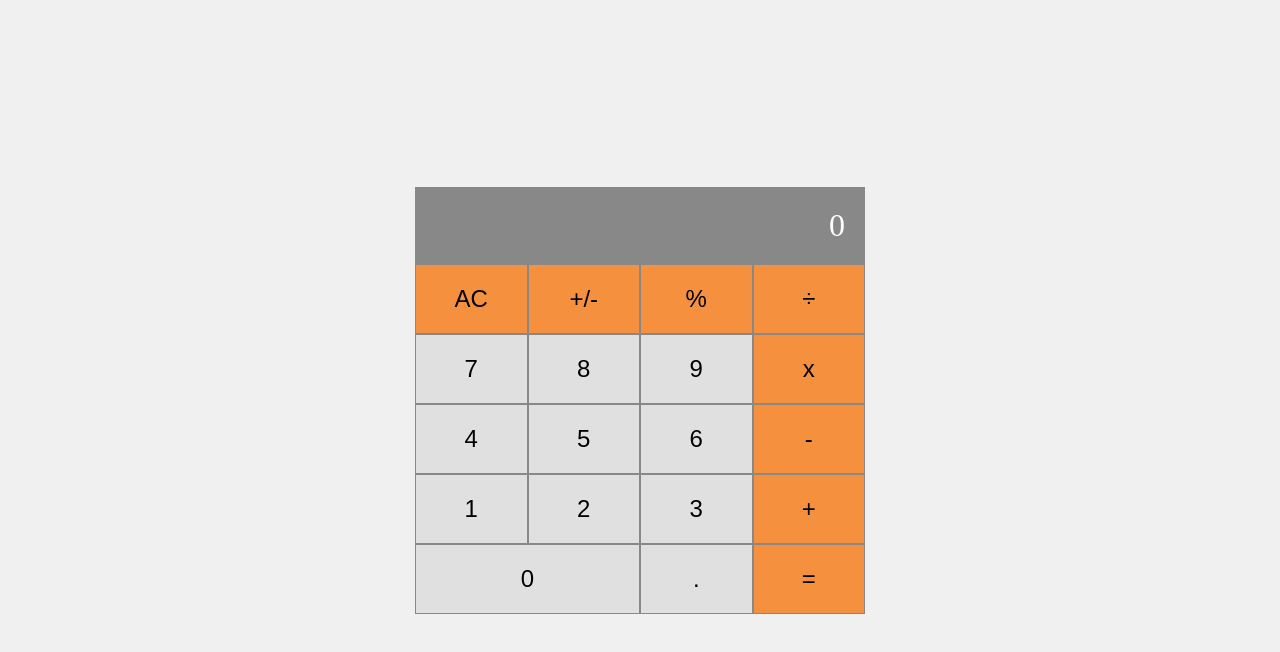
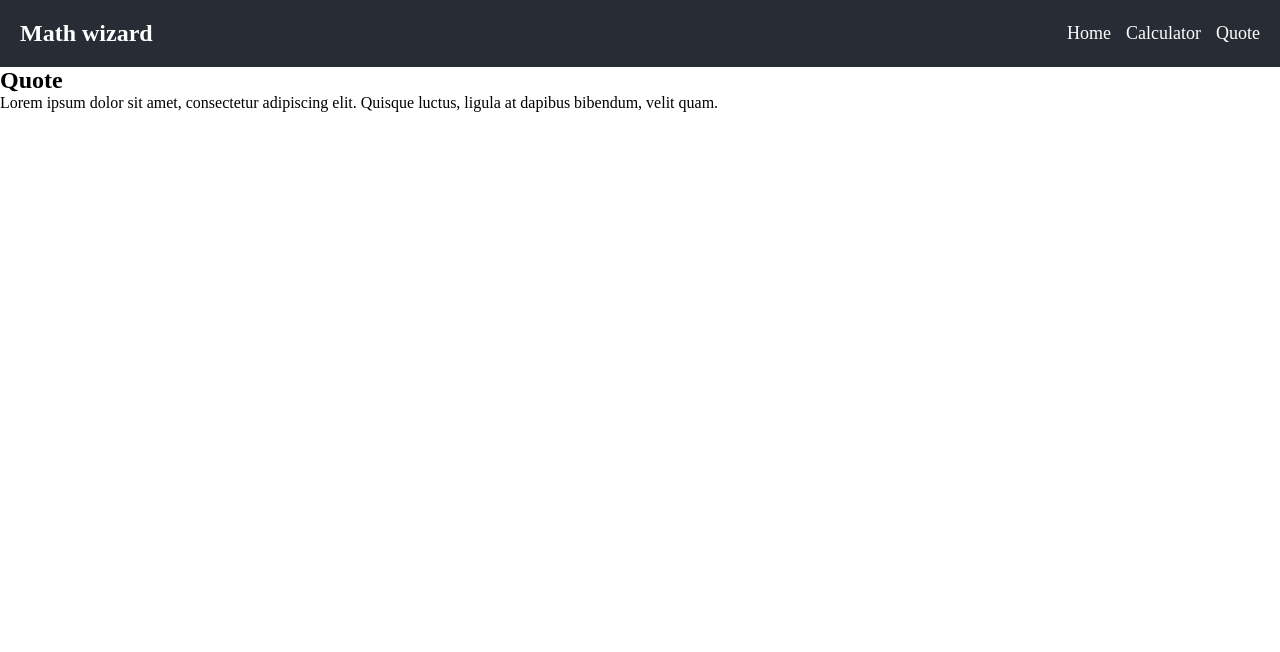
Before and after one commit to Charzy-1/Math-wizard-app, a React (Create React App) app: page /quote in a window 1280 px wide. Shown: the top 652 px of the page. Built offline with nearby package versions, Linux system fonts and the light colour scheme.

Commit message:
Added navbar components

```diff
--- a/package.json
+++ b/package.json
@@ -10,6 +10,7 @@
     "prop-types": "^15.8.1",
     "react": "^18.3.1",
     "react-dom": "^18.3.1",
+    "react-router-dom": "^6.26.1",
     "react-scripts": "5.0.1",
     "web-vitals": "^2.1.4"
   },
--- a/src/App.js
+++ b/src/App.js
@@ -1,11 +1,23 @@
-// src/App.js
 import React from 'react';
+import { BrowserRouter as Router, Route, Routes } from 'react-router-dom';
+import Navbar from './components/Navbar';
+import Home from './components/Home';
 import Calculator from './components/Calculator';
+import Quote from './components/Quote';
 
-const App = () => (
-  <div className="App">
-    <Calculator />
-  </div>
-);
+const App = () => {
+  return (
+    <Router>
+      <Navbar />
+      <div className="content">
+        <Routes>
+          <Route path="/" element={<Home />} />
+          <Route path="/calculator" element={<Calculator />} />
+          <Route path="/quote" element={<Quote />} />
+        </Routes>
+      </div>
+    </Router>
+  );
+};
 
 export default App;
--- a/src/components/Calculator.css
+++ b/src/components/Calculator.css
@@ -1,11 +1,38 @@
-body,
-html {
+* {
   margin: 0;
-  height: 100%;
+  padding: 0;
+  box-sizing: border-box;
+}
+
+
+.navbar {
   display: flex;
-  justify-content: center;
+  justify-content: space-between;
   align-items: center;
-  background-color: #f0f0f0; /* Optional: Set a background color for the page */
+  padding: 20px;
+  background-color: #282c34;
+}
+
+.navbar-brand {
+  font-size: 24px;
+  font-weight: bold;
+  color: white;
+}
+
+.navbar-links {
+  list-style: none;
+  display: flex;
+  gap: 15px;
+}
+
+.navbar-links a {
+  text-decoration: none;
+  color: white;
+  font-size: 18px;
+}
+
+.navbar-links a:hover {
+  text-decoration: underline;
 }
 
 .calculator {
@@ -45,3 +72,27 @@ button.operator {
 button.zero {
   grid-column: span 2;
 }
+
+@media (max-width: 768px) {
+  .navbar-links {
+    display: none;
+    flex-direction: column;
+    width: 100%;
+    position: absolute;
+    top: 60px;
+    left: 0;
+    background-color: #282c34;
+  }
+
+  .navbar-links.active {
+    display: flex;
+  }
+
+  .hamburger {
+    display: flex;
+  }
+
+  .calculator {
+    width: 300px;
+  }
+}
--- /dev/null
+++ b/src/components/Home.js
@@ -0,0 +1,12 @@
+import React from 'react';
+
+const Home = () => {
+  return (
+    <div>
+      <h2>Home</h2>
+      <p>Mathematics is not all about numbers, equations, computations, or algorithms: It is about understanding - Williams Paul Thurston</p>
+    </div>
+  );
+};
+
+export default Home;
--- /dev/null
+++ b/src/components/Navbar.js
@@ -0,0 +1,29 @@
+import React, { useState } from 'react';
+import { Link } from 'react-router-dom';
+import './Calculator.css';
+
+const Navbar = () => {
+  const [isOpen, setIsOpen] = useState(false);
+
+  const toggleMenu = () => {
+    setIsOpen(!isOpen);
+  };
+
+  return (
+    <nav className="navbar">
+      <h1 className="navbar-brand">Math wizard</h1>
+      <div className="hamburger" onClick={toggleMenu}>
+        <div></div>
+        <div></div>
+        <div></div>
+      </div>
+      <ul className={`navbar-links ${isOpen ? 'active' : ''}`}>
+        <li><Link to="/" onClick={toggleMenu}>Home</Link></li>
+        <li><Link to="/calculator" onClick={toggleMenu}>Calculator</Link></li>
+        <li><Link to="/quote" onClick={toggleMenu}>Quote</Link></li>
+      </ul>
+    </nav>
+  );
+};
+
+export default Navbar;
--- /dev/null
+++ b/src/components/Quote.js
@@ -0,0 +1,13 @@
+import React from 'react';
+
+const Quote = () => (
+  <div>
+    <h2>Quote</h2>
+    <p>
+      Lorem ipsum dolor sit amet, consectetur adipiscing elit. Quisque luctus,
+      ligula at dapibus bibendum, velit quam.
+    </p>
+  </div>
+);
+
+export default Quote;
```
